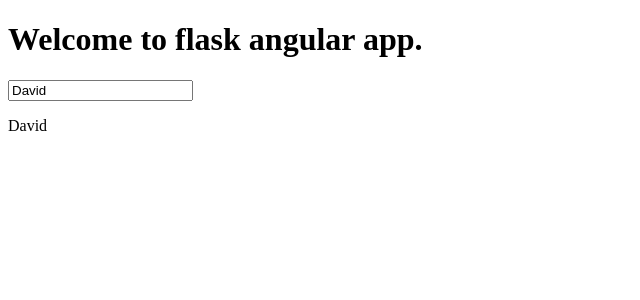
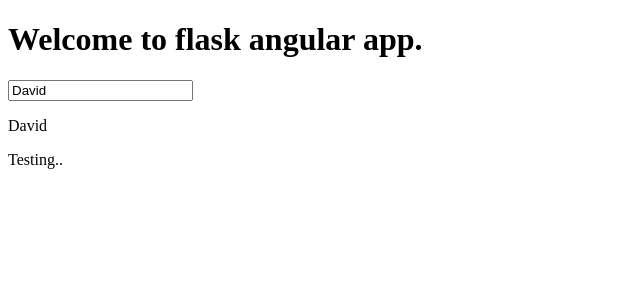
Before and after one commit to GeonwooVincentKim/Angular-Flask_Mini-Project, an Angular app in the folder angular-flask/: page / in a window 1280 px wide. Shown: the top 300 px of the page, without its empty margins (0-640 px from the left). Built offline with nearby package versions, Linux system fonts and the light colour scheme.

Commit message:
Added <p> tags.

```diff
--- a/angular-flask/src/app/person/person.component.html
+++ b/angular-flask/src/app/person/person.component.html
@@ -3,3 +3,5 @@
 <input [(ngModel)]="name" type="text">
 
 <p>{{name}}</p>
+
+<p>Testing..</p>
```
